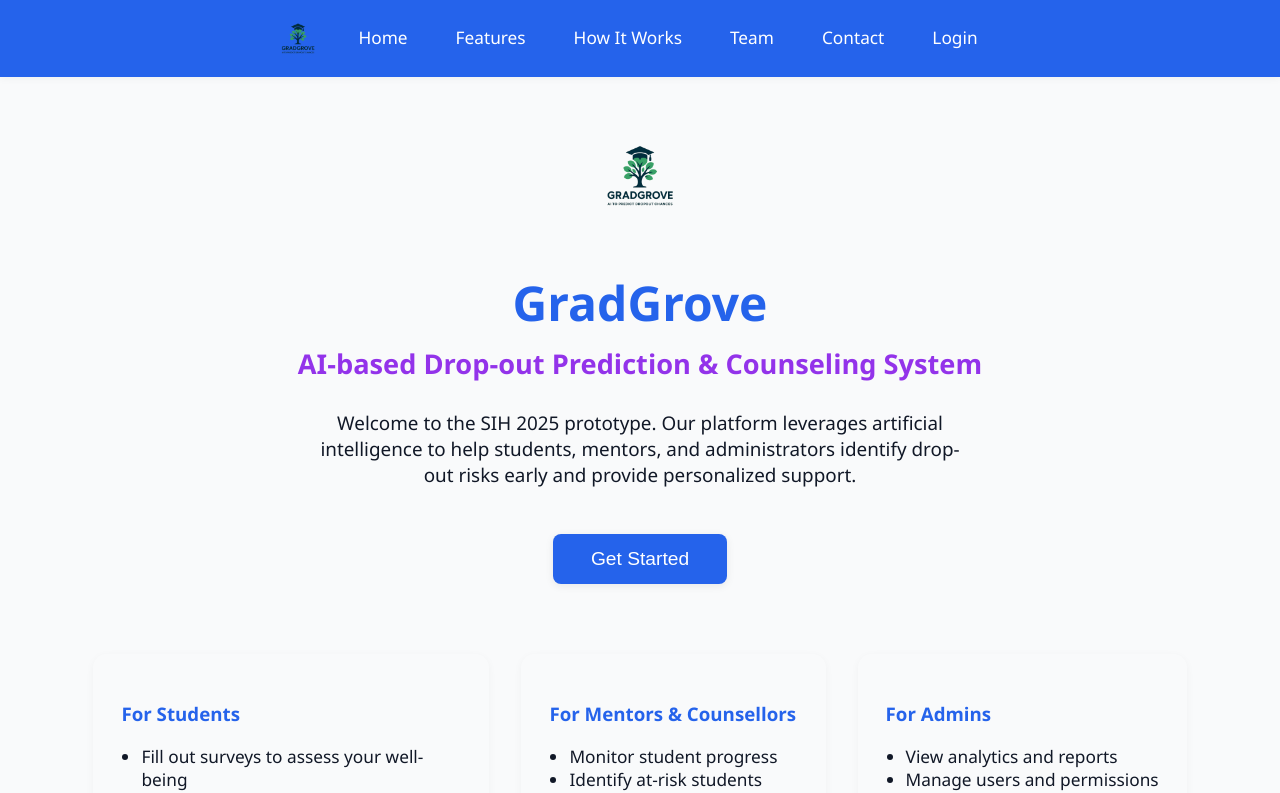
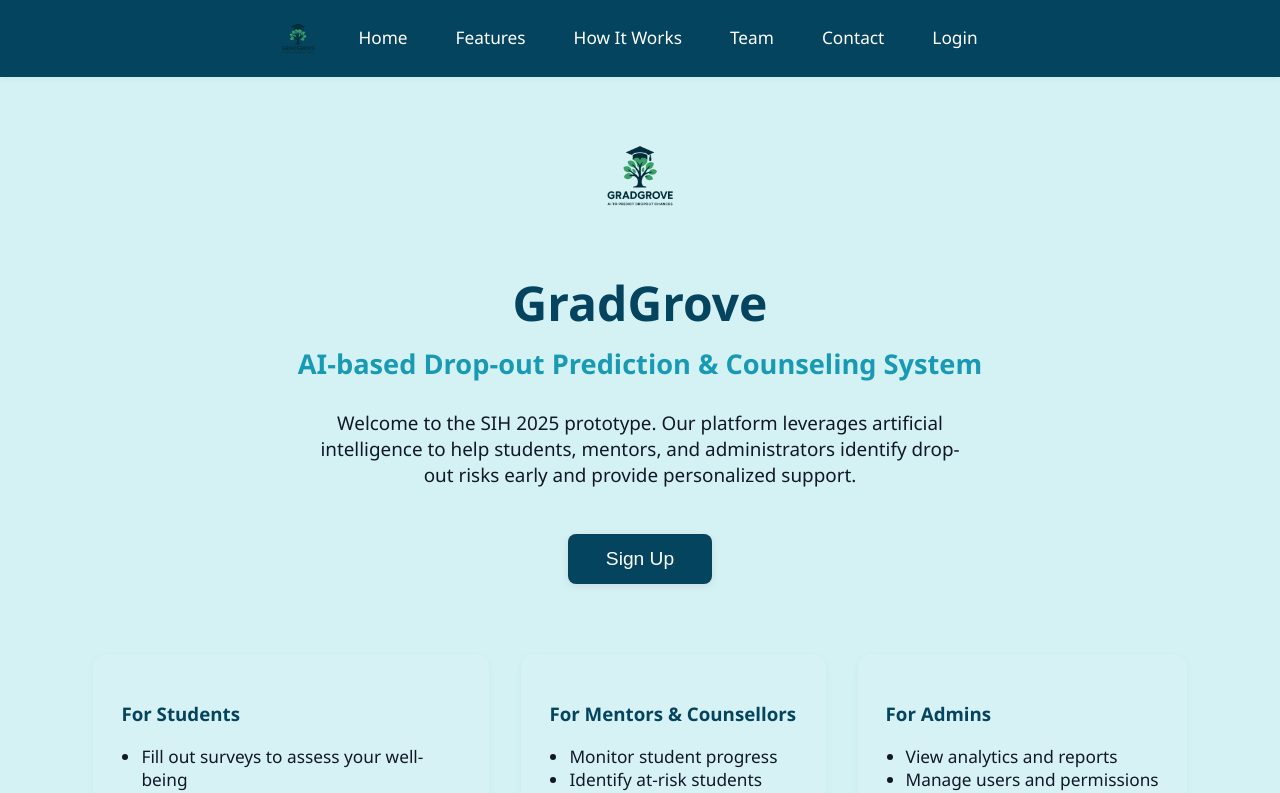
Before and after one commit to lazypanda673/GradGrove, a React (Create React App) app: page / in a window 1280 px wide. Shown: the top 793 px of the page. Built offline with nearby package versions, Linux system fonts and the light colour scheme.

Commit message:
revamp color scheme for the web app

```diff
--- a/src/components/Landing.js
+++ b/src/components/Landing.js
@@ -59,7 +59,7 @@ function Landing() {
           <button className="btn" style={{ fontSize: '1.2rem', padding: '14px 38px', background: 'var(--color-primary)', color: '#fff', border: 'none', borderRadius: 8, cursor: 'pointer', marginTop: 18, boxShadow: '0 2px 8px rgba(0,0,0,0.08)', transition: 'background 0.2s' }}
             onMouseEnter={e => e.target.style.background = 'var(--color-secondary)'}
             onMouseLeave={e => e.target.style.background = 'var(--color-primary)'}
-          >Get Started</button>
+          >Sign Up</button>
         </a>
       </header>
 
--- a/src/index.css
+++ b/src/index.css
@@ -4,16 +4,16 @@ body {
   padding: 0;
 }
 :root {
-  --color-primary: #2563EB;
-  --color-secondary: #9333EA;
-  --color-background: #F9FAFB;
+  --color-primary: #05445E;
+  --color-secondary: #189AB4;
+  --color-background: #D4F1F4;
   --color-text: #111827;
   --color-success: #10B981;
   --color-warning: #F59E0B;
 }
 .btn {
   background: var(--color-primary);
-  color: #fff;
+  color: #D4F1F4;
   border: none;
   border-radius: 4px;
   padding: 0.5em 1em;
```
Also changed, not shown: 1 other file (tests, documents, lock files or other folders).
